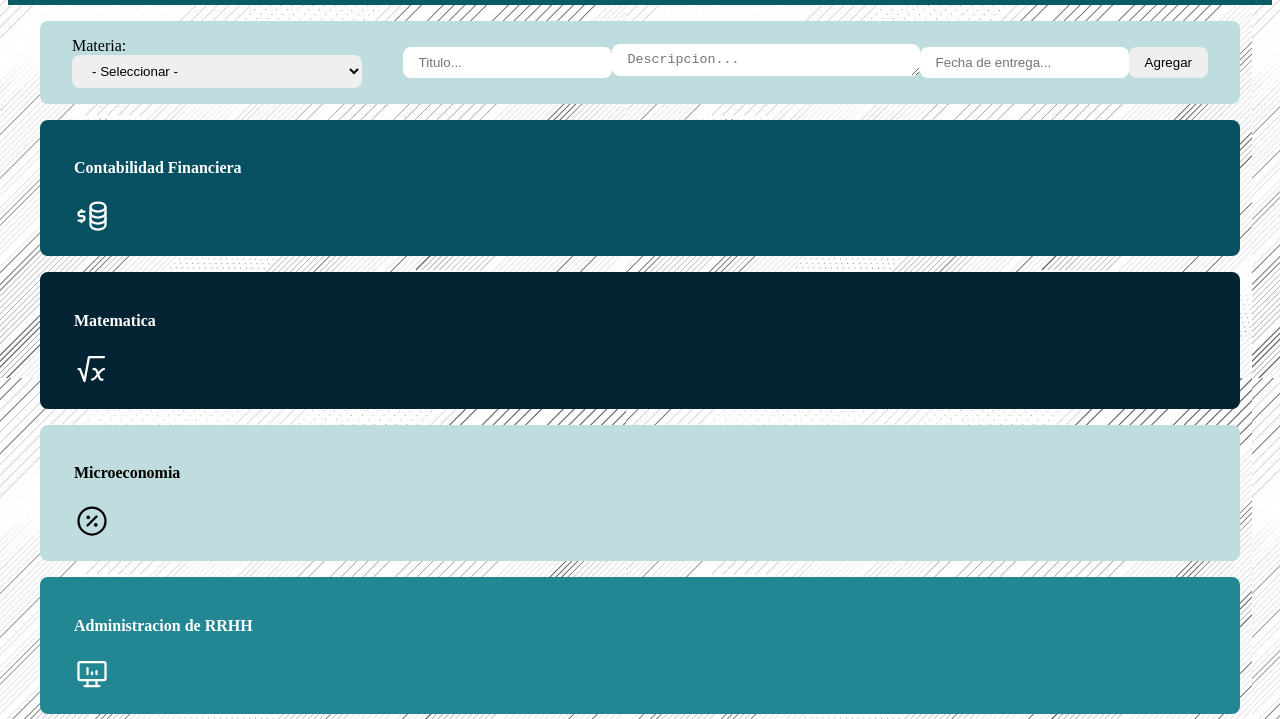
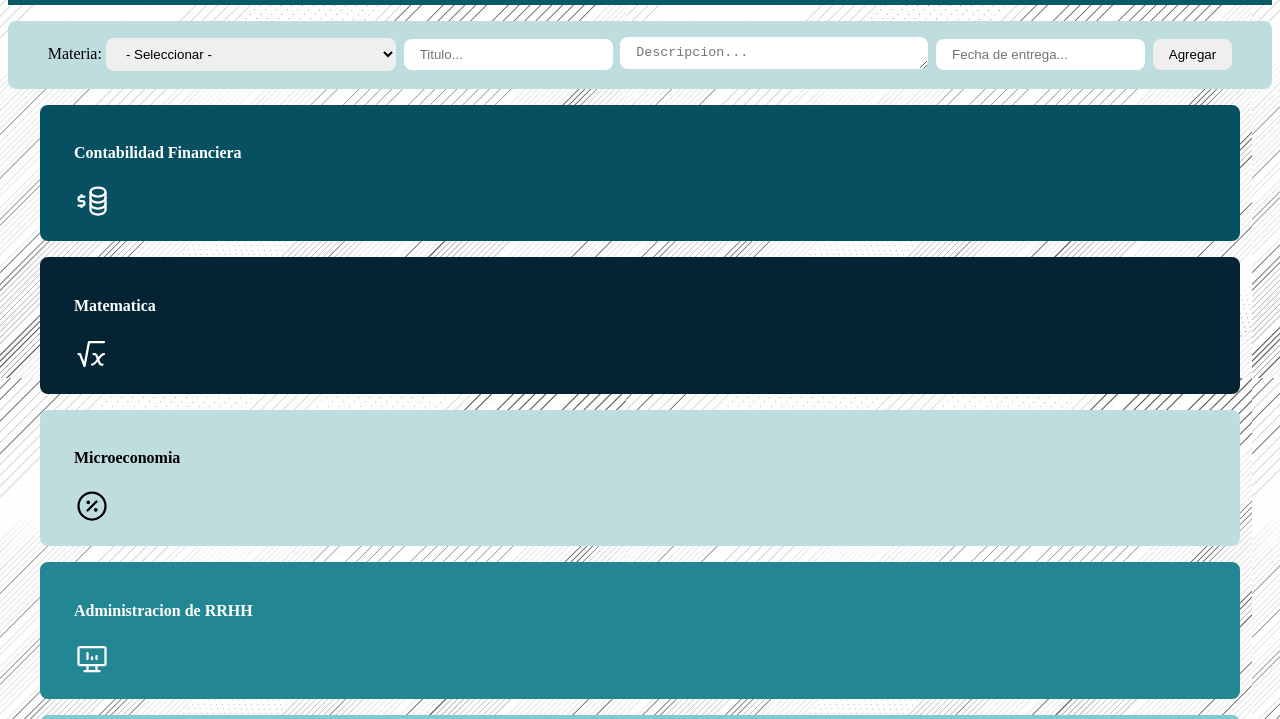
Before and after one commit to CesarLope-z/Lista-Tareas, a plain HTML site: page index.html in a window 1280 px wide. Shown: the part 81-800 px from the top of the page. Drawn offline with Linux system fonts and the light colour scheme.

Commit message:
Update style2.css

```diff
--- a/style2.css
+++ b/style2.css
@@ -23,7 +23,7 @@ body{
 }
 .BFormulario{
     padding: 1rem 2rem;
-    margin: 1rem 2rem;
+    margin: 1rem 0;
 
     background-color: var(--verde3);
     border-radius: 0.5rem;
```
